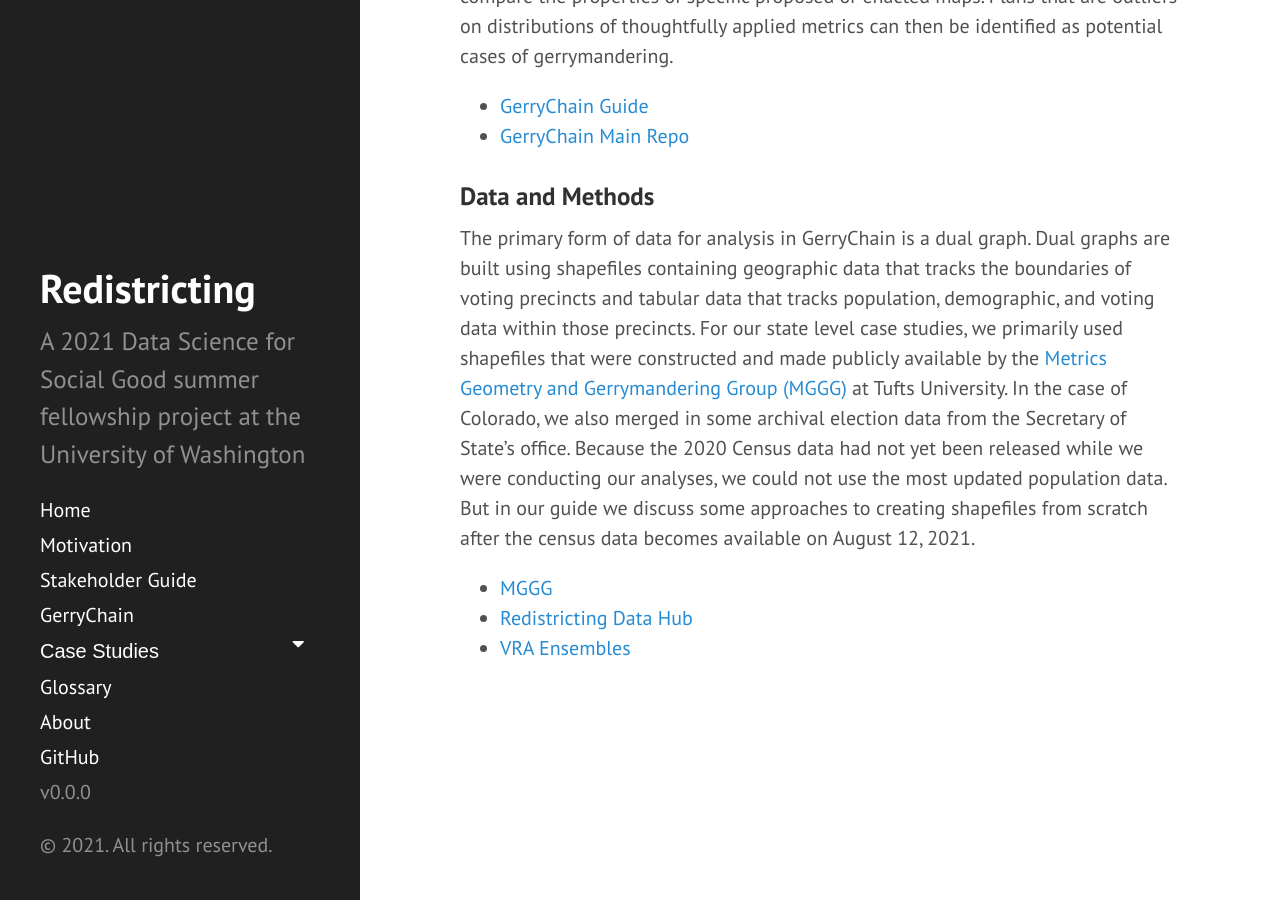
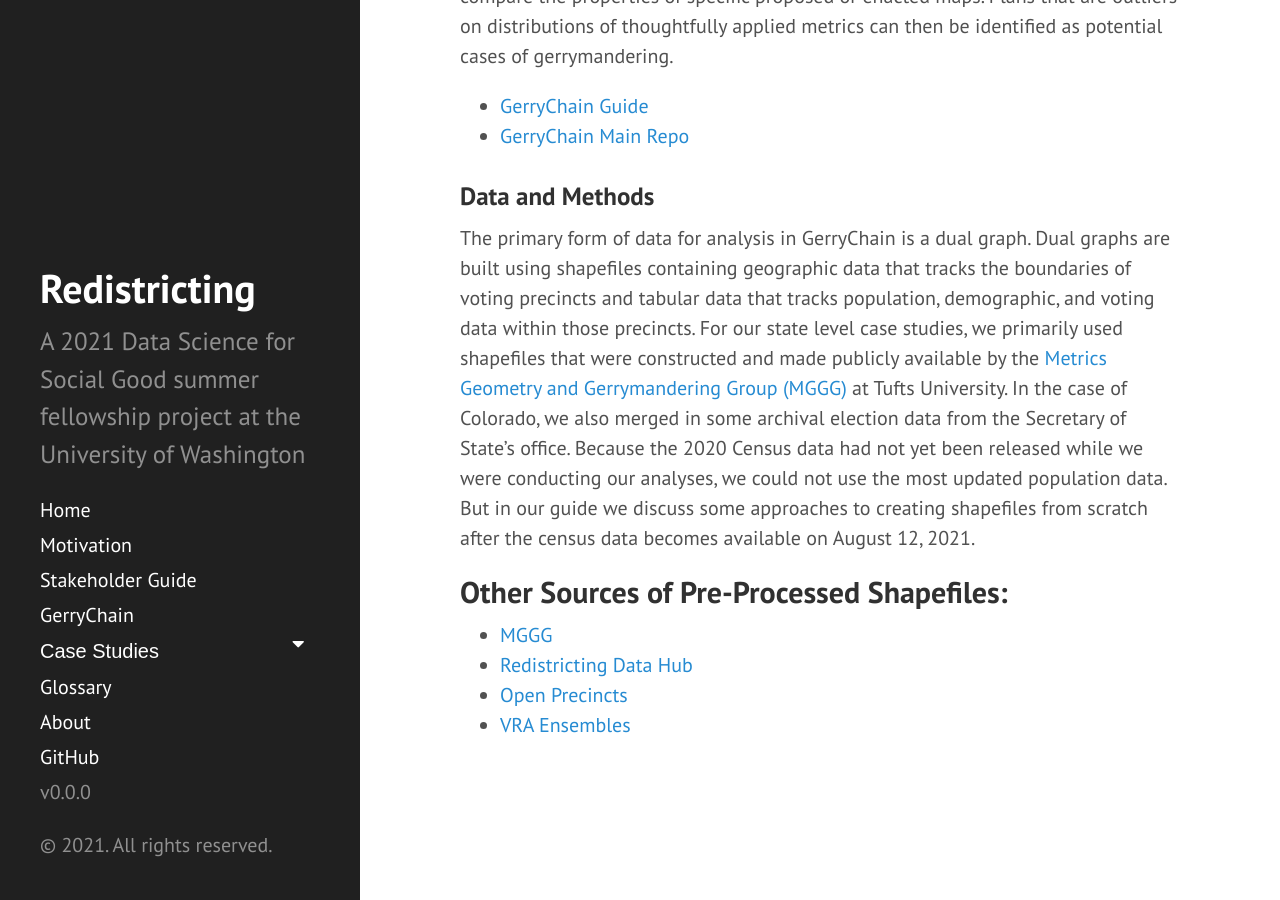
Before and after one commit to uwescience/DSSG2021-redistricting-website, a Jekyll site: the page built from gerrychain.md, in a window 1280 px wide and 900 px high, scrolled down 780 px. Built offline with Jekyll 4.4.1, drawn with Linux system fonts in a browser that asks for light colours.

Commit message:
Update gerrychain.md

```diff
--- a/gerrychain.md
+++ b/gerrychain.md
@@ -18,7 +18,8 @@ GerryChain also allows users to track multiple properties of interest for each i
 
 The primary form of data for analysis in GerryChain is a dual graph. Dual graphs are built using shapefiles containing geographic data that tracks the boundaries of voting precincts and tabular data that tracks population, demographic, and voting data within those precincts. For our state level case studies, we primarily used shapefiles that were constructed and made publicly available by the [Metrics Geometry and Gerrymandering Group (MGGG)](https://mggg.org/) at Tufts University. In the case of Colorado, we also merged in some archival election data from the Secretary of State's office. Because the 2020 Census data had not yet been released while we were conducting our analyses, we could not use the most updated population data. But in our guide we discuss some approaches to creating shapefiles from scratch after the census data becomes available on August 12, 2021.
 
-
+## Other Sources of Pre-Processed Shapefiles:
 * [MGGG](https://github.com/mggg-states/)
 * [Redistricting Data Hub](https://redistrictingdatahub.com)
+* [Open Precincts](https://openprecincts.org/)
 * [VRA Ensembles](https://github.com/mggg/VRA_ensembles)
```
